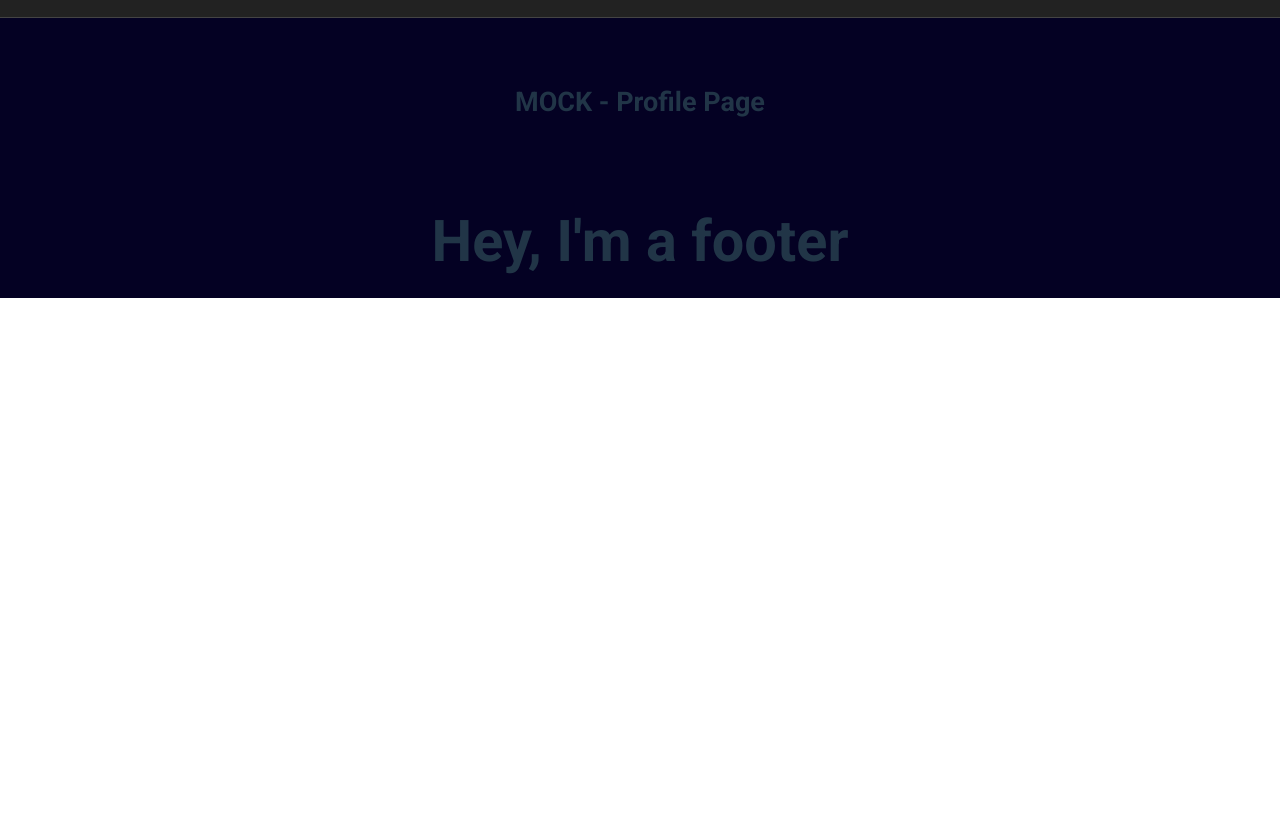
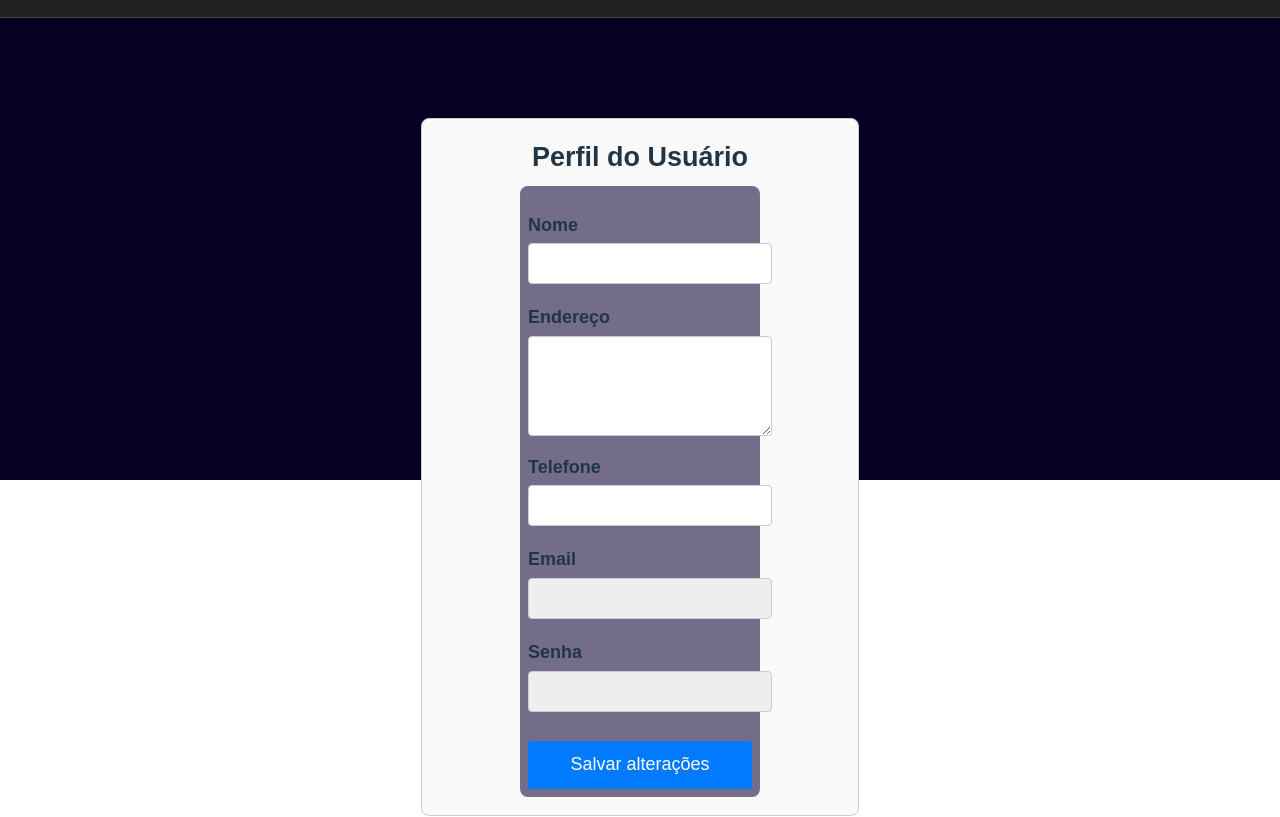
Before and after one commit to GabrielAntunes34/arcaNet-Shop, a React (Vite) app in the folder src/arcaNetFront/: page /profile in a window 1280 px wide. Shown: the part 320-1137 px from the top of the page. Before the commit the page ends 800 px from the top, so only its background shows below. Built offline with nearby package versions, Linux system fonts and the light colour scheme; sample sign-in values are in the browser's storage; a web font is replaced by a local one.

Commit message:
corrections and profilePage draft

```diff
--- a/src/arcaNetFront/src/features/auth/AuthContext.jsx
+++ b/src/arcaNetFront/src/features/auth/AuthContext.jsx
@@ -37,10 +37,14 @@ const AuthProvider = ({ children }) => {
         //setUser(null);
     }
 
+    const register = async(formData) => {
+        console.log('registered');
+    }
+
     return (
         <>
             {/* isAuth will be false if user === null */}
-            <authContext.Provider value={{ user, login, logout, isAuth: !!user }}>
+            <authContext.Provider value={{ user, login, logout, register, isAuth: !!user }}>
                 {children}
             </authContext.Provider>
         </>
--- a/src/arcaNetFront/src/features/auth/ProfilePage.jsx
+++ b/src/arcaNetFront/src/features/auth/ProfilePage.jsx
@@ -1,6 +1,175 @@
+import React, { useState, useEffect } from 'react';
+import { useAuth } from '../auth/AuthContext';
+
+const styles = {
+  container: {
+    maxWidth: '400px',
+    margin: '2rem auto',
+    padding: '1rem',
+    border: '1px solid #ccc',
+    borderRadius: '8px',
+    fontFamily: 'Arial, sans-serif',
+    backgroundColor: '#fafafa',
+  },
+  label: {
+    display: 'block',
+    marginTop: '1rem',
+    fontWeight: 'bold',
+  },
+  input: {
+    width: '100%',
+    padding: '0.5rem',
+    marginTop: '0.25rem',
+    fontSize: '1rem',
+    borderRadius: '4px',
+    border: '1px solid #ccc',
+  },
+  inputDisabled: {
+    backgroundColor: '#eee',
+    color: '#777',
+    cursor: 'not-allowed',
+  },
+  button: {
+    marginTop: '1.5rem',
+    padding: '0.75rem',
+    width: '100%',
+    backgroundColor: '#007bff',
+    border: 'none',
+    color: 'white',
+    fontSize: '1rem',
+    borderRadius: '4px',
+    cursor: 'pointer',
+  },
+  messageSuccess: {
+    color: 'green',
+    marginTop: '1rem',
+  },
+  messageError: {
+    color: 'red',
+    marginTop: '1rem',
+  },
+};
 
 const ProfilePage = () => {
-    return <h2>MOCK - Profile Page</h2>
-}
+  const { user, setUser } = useAuth(); // Assumindo que o AuthContext expõe setUser para atualizar localmente
+  const [formData, setFormData] = useState({
+    name: '',
+    address: '',
+    phone: '',
+    email: '',
+    password: '',
+  });
+  const [message, setMessage] = useState(null);
+  const [error, setError] = useState(null);
+
+  useEffect(() => {
+    if (user) {
+      setFormData({
+        name: user.name || '',
+        address: user.address || '',
+        phone: user.phone || '',
+        email: user.email || '',
+        password: '********', // mostra senha mascarada (não real)
+      });
+    }
+  }, [user]);
+
+  const handleChange = (e) => {
+    const { name, value } = e.target;
+    setFormData(prev => ({
+      ...prev,
+      [name]: value,
+    }));
+  };
+
+  const handleSubmit = async (e) => {
+    e.preventDefault();
+    setMessage(null);
+    setError(null);
+
+    try {
+      // Aqui você faria a chamada para o backend para salvar as alterações,
+      // Exemplo:
+      // await api.updateUserProfile({ name, address, phone })
+
+      // Simulando atualização local e sucesso
+      const updatedUser = {
+        ...user,
+        name: formData.name,
+        address: formData.address,
+        phone: formData.phone,
+      };
+
+      setUser(updatedUser); // atualiza no contexto
+      localStorage.setItem('user', JSON.stringify(updatedUser)); // mantém localStorage sincronizado
+
+      setMessage('Perfil atualizado com sucesso!');
+    } catch (err) {
+      setError('Falha ao atualizar o perfil. Tente novamente.');
+    }
+  };
+
+  return (
+    <div style={styles.container}>
+      <h2>Perfil do Usuário</h2>
+      <form onSubmit={handleSubmit}>
+        <label style={styles.label} htmlFor="name">Nome</label>
+        <input
+          style={styles.input}
+          type="text"
+          id="name"
+          name="name"
+          value={formData.name}
+          onChange={handleChange}
+          required
+        />
+
+        <label style={styles.label} htmlFor="address">Endereço</label>
+        <textarea
+          style={{ ...styles.input, height: '80px' }}
+          id="address"
+          name="address"
+          value={formData.address}
+          onChange={handleChange}
+        />
+
+        <label style={styles.label} htmlFor="phone">Telefone</label>
+        <input
+          style={styles.input}
+          type="text"
+          id="phone"
+          name="phone"
+          value={formData.phone}
+          onChange={handleChange}
+        />
+
+        <label style={styles.label} htmlFor="email">Email</label>
+        <input
+          style={{ ...styles.input, ...styles.inputDisabled }}
+          type="email"
+          id="email"
+          name="email"
+          value={formData.email}
+          disabled
+        />
+
+        <label style={styles.label} htmlFor="password">Senha</label>
+        <input
+          style={{ ...styles.input, ...styles.inputDisabled }}
+          type="password"
+          id="password"
+          name="password"
+          value={formData.password}
+          disabled
+        />
+
+        <button type="submit" style={styles.button}>Salvar alterações</button>
+
+        {message && <p style={styles.messageSuccess}>{message}</p>}
+        {error && <p style={styles.messageError}>{error}</p>}
+      </form>
+    </div>
+  );
+};
 
 export default ProfilePage;
--- a/src/arcaNetFront/src/features/auth/SignUpPage.jsx
+++ b/src/arcaNetFront/src/features/auth/SignUpPage.jsx
@@ -116,7 +116,7 @@ const SignUpPage = () => {
             <label htmlFor="password">Password:</label>
             <input
                 name='password'
-                type="text"
+                type="password"
                 value={formData.password}
                 onChange={handleInputChange}
                 required
@@ -127,7 +127,7 @@ const SignUpPage = () => {
             <label htmlFor="confirmPassword">confirmPassword</label>
             <input
                 name='confirmPassword'
-                type="text"
+                type="password"
                 value={formData.confirmPassword}
                 onChange={handleInputChange}
                 required
```
